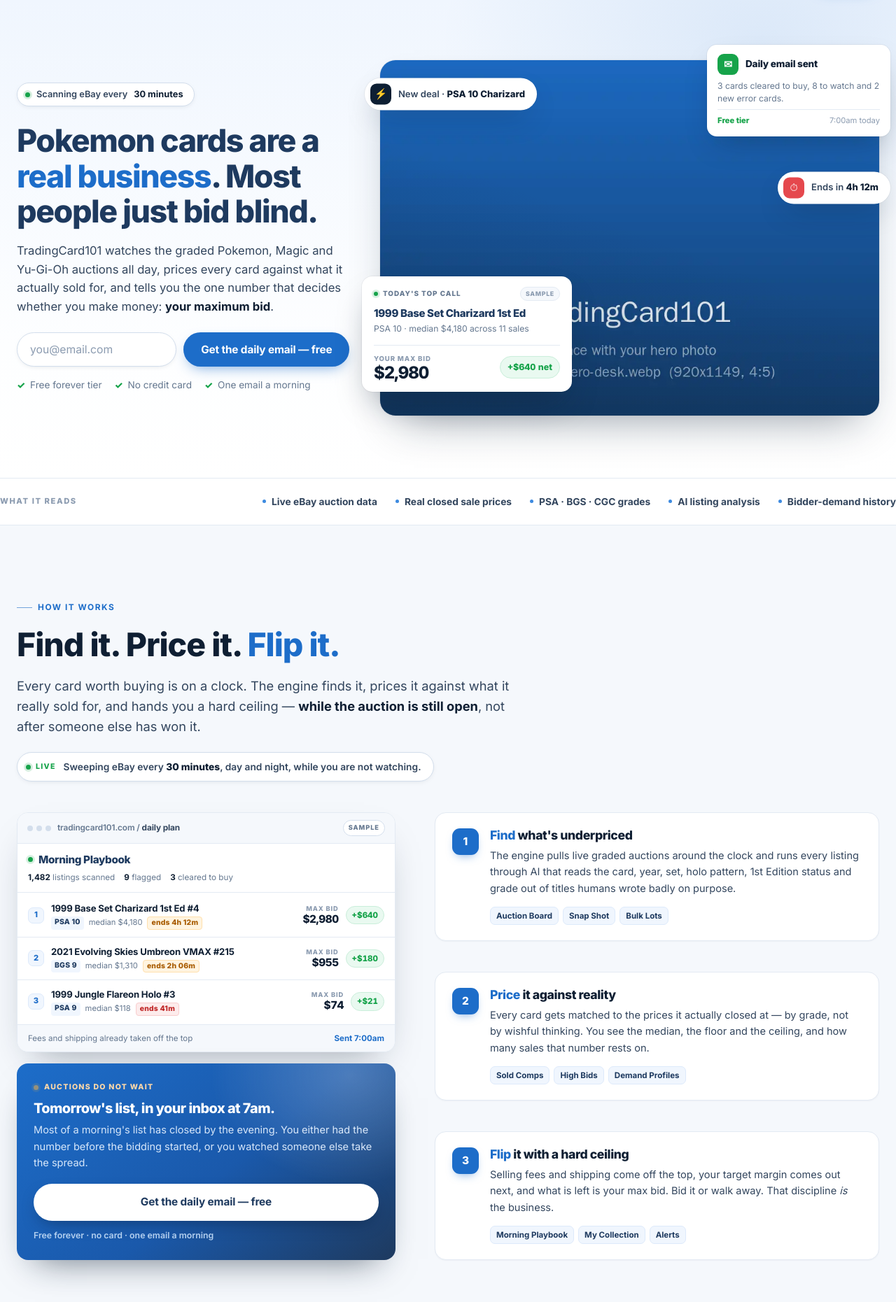
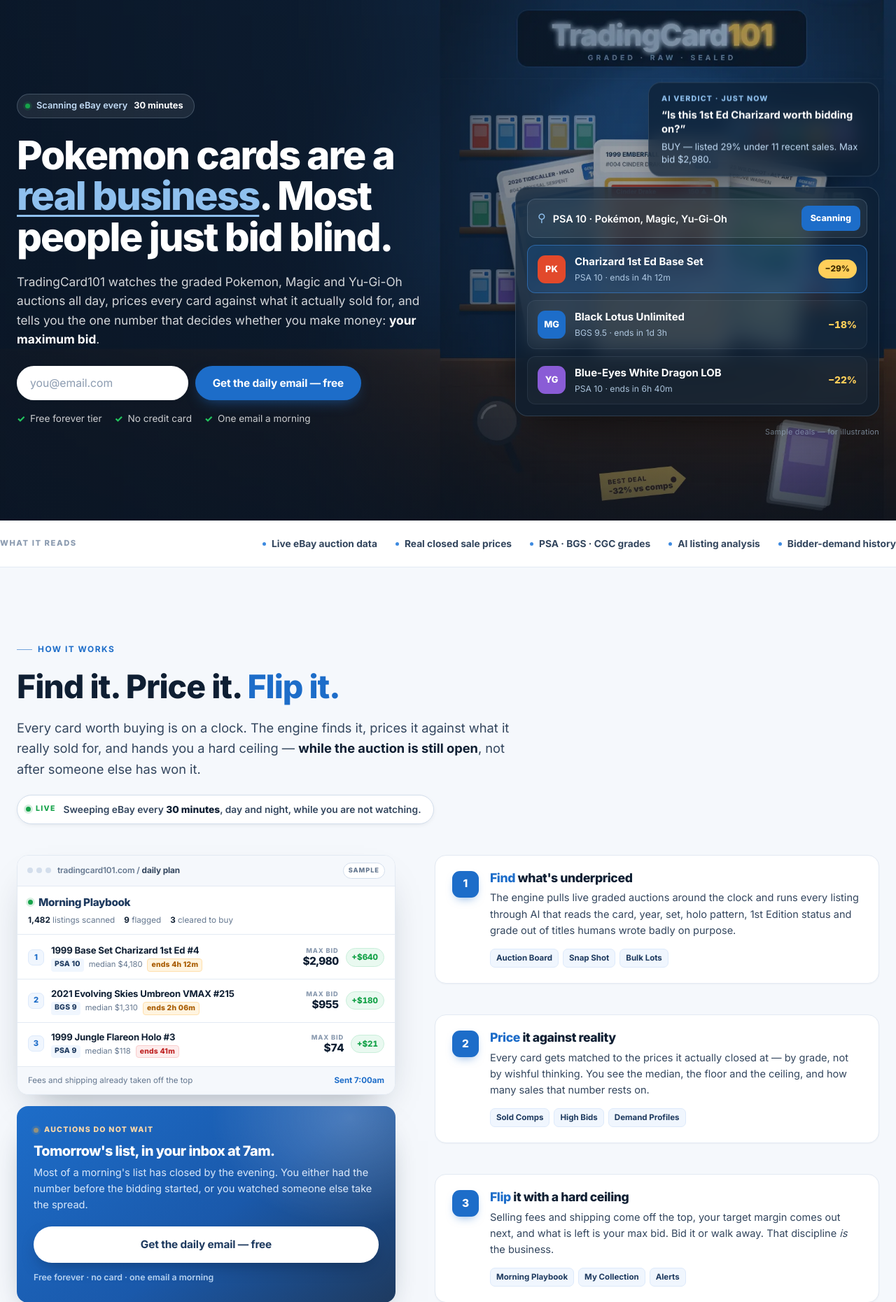
Before and after one commit to aimbluemedia/tradingcard101, a PHP site: page / in a window 1280 px wide. Shown: the part 71-1932 px from the top of the page at 70% size. Run offline with PHP 8.4, Linux system fonts and the light colour scheme; data that the repository does not hold is empty; some libraries are stand-ins or nearby versions.

Commit message:
Rebuild landing hero as full-bleed shop photo with floating deals panel
Replace the cropped portrait photo card and its floating chips with a
full-width background image under a navy wash: headline and signup on the
left, a glass deals panel and AI verdict card on the right. Adds an
illustrated TradingCard101 shop placeholder (hero-shop) and drops the old
hero-desk placeholder.

Co-Authored-By: Claude Opus 5.5 <noreply@anthropic.com>
Claude-Session: https://claude.ai/code/session_01DBA7BYPF7HjtUzbmEdcWTB

```diff
--- a/assets/home.css
+++ b/assets/home.css
@@ -2,13 +2,13 @@
    TradingCard101 — public landing page
    Light layout with a navy/blue brand, in the LeadCrazy mould: white and
    pale-blue bands, one deep-navy results panel, one solid blue CTA band,
-   navy footer. The blues are sampled from the shop photo used in the hero.
+   navy footer. The hero is a full-bleed shop photo under a navy wash.
    Self-contained: the app UI lives in style.css and the two never share a
    selector.
    ========================================================================== */
 
 :root {
-    /* brand blues — hue ~212, taken off the shop sign in the hero photo */
+    /* brand blues — hue ~212 */
     --blue-900: #0d1f33;
     --blue-800: #14314f;
     --blue-700: #1e3a5f;
@@ -163,18 +163,15 @@ h1, h2, h3, h4 { margin: 0; font-weight: 800; letter-spacing: -.022em; line-heig
 
 .hm-hero {
     position: relative; overflow: hidden;
-    padding: clamp(52px, 7vw, 86px) 0 clamp(60px, 7vw, 96px);
-    background:
-        radial-gradient(60% 70% at 85% 8%, rgba(29, 109, 201, .1), transparent 60%),
-        linear-gradient(180deg, var(--blue-50) 0%, #fdfeff 72%, var(--bg) 100%);
+    padding: clamp(64px, 8vw, 110px) 0 clamp(72px, 8vw, 120px);
+    background: var(--blue-900); color: #fff;
 }
-.hm-hero::after { content: ''; position: absolute; inset: auto 0 0 0; height: 1px; background: var(--border); }
-.hm-hero > * { position: relative; }
+.hm-hero > .hm-wrap { position: relative; }
 
 /* 40% copy / 60% photo, both columns the same height.
    The copy column sets the row height and the photo stretches to match it,
    so the two sides start and finish together. */
-.hm-hero-grid { display: grid; grid-template-columns: minmax(0, .8fr) minmax(0, 1.2fr); gap: clamp(28px, 3.4vw, 50px); align-items: stretch; }
+.hm-hero-grid { display: grid; grid-template-columns: minmax(0, 1.05fr) minmax(0, .95fr); gap: clamp(28px, 3.4vw, 50px); align-items: stretch; }
 .hm-hero-copy { display: flex; flex-direction: column; justify-content: center; padding: clamp(18px, 4vh, 46px) 0; }
 /* flex children stretch across the cross axis by default, which would pull
    the status pill out to the full column width */
@@ -186,9 +183,8 @@ h1, h2, h3, h4 { margin: 0; font-weight: 800; letter-spacing: -.022em; line-heig
 
 .hm-pill {
     display: inline-flex; align-items: center; gap: 9px; padding: 6px 15px 6px 11px;
-    border-radius: 999px; background: #fff; border: 1px solid var(--border-2);
-    font-size: .8rem; font-weight: 600; color: var(--ink-2); margin-bottom: 24px;
-    box-shadow: 0 2px 8px -4px rgba(15, 31, 51, .18);
+    border-radius: 999px; background: rgba(255, 255, 255, .08); border: 1px solid rgba(195, 221, 247, .22);
+    font-size: .8rem; font-weight: 600; color: var(--blue-200); margin-bottom: 24px;
 }
 .hm-pill .dot {
     width: 7px; height: 7px; border-radius: 50%; background: var(--green);
@@ -196,14 +192,14 @@ h1, h2, h3, h4 { margin: 0; font-weight: 800; letter-spacing: -.022em; line-heig
     animation: hm-pulse 2.2s ease-in-out infinite;
 }
 @keyframes hm-pulse { 0%, 100% { opacity: 1; } 50% { opacity: .4; } }
-.hm-pill b { color: var(--ink); font-weight: 700; }
+.hm-pill b { color: #fff; font-weight: 700; }
 
 /* the copy column is 40% of the row, so the display type is sized to that
    column rather than to the viewport */
-.hm-hero h1 { font-size: clamp(2rem, 3.5vw, 3.05rem); letter-spacing: -.032em; color: var(--blue-700); }
-.hm-hero h1 .hl { color: var(--blue-600); }
-.hm-hero-sub { font-size: clamp(.98rem, 1.3vw, 1.08rem); color: var(--ink-2); margin: 18px 0 0; max-width: 54ch; }
-.hm-hero-sub strong { color: var(--ink); }
+.hm-hero h1 { font-size: clamp(2.2rem, 4.4vw, 3.9rem); line-height: 1.04; letter-spacing: -.035em; color: #fff; max-width: 15ch; }
+.hm-hero h1 .hl { color: var(--blue-300); text-decoration: underline; text-decoration-thickness: .06em; text-underline-offset: .12em; }
+.hm-hero-sub { font-size: clamp(1rem, 1.35vw, 1.14rem); color: rgba(255, 255, 255, .82); margin: 20px 0 0; max-width: 54ch; }
+.hm-hero-sub strong { color: #fff; }
 
 /* hero email capture */
 .hm-capture { margin: 24px 0 0; }
@@ -212,7 +208,7 @@ h1, h2, h3, h4 { margin: 0; font-weight: 800; letter-spacing: -.022em; line-heig
 .hm-capture form { display: flex; gap: 10px; max-width: 492px; }
 .hm-capture input[type=email] {
     flex: 1; min-width: 0; padding: 14px 18px; border-radius: 999px;
-    background: #fff; border: 1px solid var(--border-2);
+    background: #fff; border: 1px solid transparent;
     color: var(--ink); font-size: .98rem; font-family: inherit;
     box-shadow: 0 2px 8px -5px rgba(15, 31, 51, .25);
     transition: border-color .15s ease, box-shadow .15s ease;
@@ -222,9 +218,9 @@ h1, h2, h3, h4 { margin: 0; font-weight: 800; letter-spacing: -.022em; line-heig
     outline: none; border-color: var(--blue-500);
     box-shadow: 0 0 0 4px rgba(29, 109, 201, .14);
 }
-.hm-capture-note { display: flex; flex-wrap: wrap; gap: 6px 18px; margin: 16px 0 0; font-size: .85rem; color: var(--muted); }
+.hm-capture-note { display: flex; flex-wrap: wrap; gap: 6px 18px; margin: 16px 0 0; font-size: .85rem; color: rgba(255, 255, 255, .78); }
 .hm-capture-note span { display: inline-flex; align-items: center; gap: 7px; }
-.hm-capture-note span::before { content: '✓'; color: var(--green); font-weight: 800; }
+.hm-capture-note span::before { content: '✓'; color: var(--green-2); font-weight: 800; }
 
 /* Grid children must be allowed to shrink: the playbook panel has a wide
    min-content size and would otherwise blow the single-column layout out
@@ -239,67 +235,6 @@ h1, h2, h3, h4 { margin: 0; font-weight: 800; letter-spacing: -.022em; line-heig
 @media (max-width: 520px) {
     .hm-capture form { flex-direction: column; }
     .hm-capture input[type=email], .hm-capture .hm-btn { width: 100%; }
-}
-
-/* ---------- hero visual: photo + floating playbook panel ---------- */
-
-.hm-shot { position: relative; }
-
-.hm-photo {
-    position: relative; border-radius: 22px; overflow: hidden;
-    box-shadow: 0 30px 60px -28px rgba(13, 31, 51, .45), 0 0 0 1px rgba(13, 31, 51, .05);
-    /* Portrait while the hero is stacked; on the two-column layout below the
-       height comes from the copy column instead. Never cap the height while
-       aspect-ratio is in play — that shrinks the width to match and the photo
-       silently loses its share of the row. */
-    aspect-ratio: 4 / 5; background: var(--blue-100);
-}
-.hm-photo img { width: 100%; max-width: 100%; height: 100%; object-fit: cover; display: block; }
-
-@media (min-width: 1001px) {
-    /* The image is taken out of flow so it contributes no intrinsic height —
-       otherwise its 1149px would set the row height and the stretch would
-       have nothing to do. */
-    .hm-photo { aspect-ratio: auto; height: 100%; min-height: 470px; }
-    .hm-photo picture { position: absolute; inset: 0; display: block; }
-    .hm-photo img { position: absolute; inset: 0; object-position: 50% 14%; }
-}
-.hm-photo::after {
-    content: ''; position: absolute; inset: 0; pointer-events: none;
-    background: linear-gradient(200deg, transparent 48%, rgba(13, 31, 51, .3) 100%);
-}
-
-/* today's top call — the compact card floating over the photo's lower-left */
-.hm-call {
-    /* anchored to the photo's bottom edge at every width */
-    position: absolute; left: -28px; bottom: 34px; width: min(300px, 86%); z-index: 5;
-    display: grid; gap: 2px; padding: 15px 17px 14px;
-    background: #fff; border-radius: 15px;
-    box-shadow: 0 24px 50px -16px rgba(13, 31, 51, .4), 0 0 0 1px rgba(13, 31, 51, .05);
-    animation: hm-float 5.5s ease-in-out infinite; animation-delay: -4.2s;
-}
-.hm-call .k {
-    display: flex; align-items: center; gap: 7px; margin-bottom: 7px;
-    font-size: .62rem; font-weight: 800; letter-spacing: .1em; text-transform: uppercase; color: var(--muted);
-}
-.hm-call .k .dot { width: 6px; height: 6px; border-radius: 50%; background: var(--green); box-shadow: 0 0 0 3px rgba(22, 163, 74, .16); }
-.hm-call .k em {
-    font-style: normal; margin-left: auto; letter-spacing: .08em;
-    color: var(--muted-2); background: var(--bg-soft); border: 1px solid var(--border);
-    padding: 2px 7px; border-radius: 999px; font-size: .55rem;
-}
-.hm-call .nm { font-size: .94rem; font-weight: 800; letter-spacing: -.022em; line-height: 1.25; color: var(--blue-700); }
-.hm-call .mt { font-size: .76rem; color: var(--muted); }
-.hm-call .row {
-    display: flex; align-items: center; justify-content: space-between; gap: 12px;
-    margin-top: 11px; padding-top: 11px; border-top: 1px solid var(--border);
-}
-.hm-call .row .lbl { display: block; font-size: .6rem; font-weight: 800; letter-spacing: .09em; text-transform: uppercase; color: var(--muted-2); }
-.hm-call .row .v { display: block; font-size: 1.5rem; font-weight: 800; letter-spacing: -.04em; line-height: 1.1; font-variant-numeric: tabular-nums; }
-.hm-call .row .pl {
-    flex: none; font-size: .78rem; font-weight: 800; font-variant-numeric: tabular-nums;
-    color: var(--green); background: var(--green-50);
-    border: 1px solid #c9eeda; padding: 5px 10px; border-radius: 999px;
 }
 
 /* the full product panel (How it works) */
@@ -365,77 +300,76 @@ h1, h2, h3, h4 { margin: 0; font-weight: 800; letter-spacing: -.022em; line-heig
 }
 .hm-mock-foot .pb { margin-left: auto; font-weight: 700; color: var(--blue-600); }
 
-/* ---------- the chips that spill off the photo's edges ---------- */
+/* ---------- hero: full-bleed photo, dark wash, floating deal feed ---------- */
 
-.hm-chip {
-    position: absolute; z-index: 4;
-    background: #fff; border-radius: 14px; padding: 11px 15px;
-    box-shadow: 0 18px 40px -14px rgba(13, 31, 51, .34), 0 0 0 1px rgba(13, 31, 51, .05);
-    animation: hm-float 5.5s ease-in-out infinite;
+.hm-hero-bg { position: absolute; inset: 0; z-index: 0; display: block; }
+.hm-hero-bg img { width: 100%; height: 100%; object-fit: cover; object-position: 60% 35%; display: block; }
+/* navy wash: solid behind the copy, clearing toward the right so the shop
+   reads through, plus a fade at the bottom into the proof strip */
+.hm-hero::before {
+    content: ''; position: absolute; inset: 0; z-index: 1; pointer-events: none;
+    background:
+        linear-gradient(90deg, rgba(10, 22, 38, .94) 0%, rgba(10, 22, 38, .84) 34%, rgba(10, 22, 38, .45) 62%, rgba(10, 22, 38, .3) 100%),
+        linear-gradient(180deg, rgba(10, 22, 38, 0) 70%, rgba(10, 22, 38, .55) 100%);
 }
+.hm-hero > .hm-wrap { z-index: 2; }
+
+/* floating feed — right column, vertically centred against the copy */
+.hm-feed { position: relative; align-self: center; justify-self: end; width: min(100%, 520px); display: grid; grid-template-columns: minmax(0, 1fr); gap: 14px; }
+
+.hm-feed-ask, .hm-feed-panel {
+    background: rgba(13, 31, 51, .72);
+    -webkit-backdrop-filter: blur(14px); backdrop-filter: blur(14px);
+    border: 1px solid rgba(195, 221, 247, .16); border-radius: 18px;
+    box-shadow: 0 30px 60px -24px rgba(0, 0, 0, .6);
+    color: #fff;
+}
+.hm-feed-ask {
+    justify-self: end; width: min(100%, 330px); padding: 15px 18px; display: grid; gap: 5px;
+    animation: hm-float 6s ease-in-out infinite;
+}
+.hm-feed-ask .k { font-size: .66rem; font-weight: 800; letter-spacing: .12em; text-transform: uppercase; color: var(--blue-300); }
+.hm-feed-ask .q { font-size: .92rem; font-weight: 700; line-height: 1.35; }
+.hm-feed-ask .a { font-size: .82rem; color: var(--blue-200); line-height: 1.4; }
+
+.hm-feed-panel { padding: 16px; display: grid; grid-template-columns: minmax(0, 1fr); gap: 10px; }
+.hm-feed-search {
+    display: flex; align-items: center; gap: 10px; padding: 9px 9px 9px 14px;
+    background: rgba(255, 255, 255, .06); border: 1px solid rgba(195, 221, 247, .18); border-radius: 12px;
+}
+.hm-feed-search .ic { color: var(--blue-300); font-size: 1rem; }
+.hm-feed-search .tx { flex: 1; min-width: 0; font-size: .9rem; font-weight: 600; white-space: nowrap; overflow: hidden; text-overflow: ellipsis; }
+.hm-feed-search .btn {
+    flex: none; font-size: .78rem; font-weight: 800; color: #fff; background: var(--blue-600);
+    padding: 8px 13px; border-radius: 9px;
+}
+.hm-feed-row {
+    display: flex; align-items: center; gap: 13px; padding: 12px 14px;
+    border-radius: 12px; background: rgba(255, 255, 255, .03); border: 1px solid rgba(195, 221, 247, .08);
+}
+.hm-feed-row.is-top { background: rgba(29, 109, 201, .22); border-color: rgba(61, 138, 224, .55); }
+.hm-feed-row .av {
+    width: 40px; height: 40px; flex: none; border-radius: 11px; display: grid; place-items: center;
+    font-size: .8rem; font-weight: 800; color: #fff;
+}
+.hm-feed-row .who { flex: 1; min-width: 0; display: grid; }
+.hm-feed-row .who b { font-size: .93rem; font-weight: 700; white-space: nowrap; overflow: hidden; text-overflow: ellipsis; }
+.hm-feed-row .who small { font-size: .76rem; color: var(--blue-200); opacity: .85; }
+.hm-feed-row .tag {
+    flex: none; font-size: .74rem; font-weight: 800; color: #3b2a00; background: #ffcf5a;
+    padding: 4px 10px; border-radius: 999px;
+}
+.hm-feed-row .sc { flex: none; font-size: .86rem; font-weight: 800; color: #ffcf5a; font-variant-numeric: tabular-nums; }
+.hm-feed-note { justify-self: end; font-size: .68rem; color: rgba(195, 221, 247, .6); letter-spacing: .02em; }
+
 @keyframes hm-float { 0%, 100% { transform: translateY(0); } 50% { transform: translateY(-7px); } }
 
-.hm-chip .ic {
-    width: 30px; height: 30px; flex: none; border-radius: 9px;
-    display: grid; place-items: center; font-size: .9rem; color: #fff;
-}
-.hm-chip .ic.dark  { background: var(--blue-900); }
-.hm-chip .ic.green { background: var(--green); }
-.hm-chip .ic.red   { background: #e5484d; }
-.hm-chip .tx { font-size: .82rem; font-weight: 600; color: var(--ink-2); white-space: nowrap; }
-.hm-chip .tx b { color: var(--ink); font-weight: 800; }
-
-/* single-row pills */
-.hm-chip-new, .hm-chip-time {
-    display: flex; align-items: center; gap: 10px;
-    border-radius: 999px; padding: 8px 17px 8px 8px;
-}
-.hm-chip-new  { top: 32px;  left: -48px; animation-delay: -1.2s; }
-.hm-chip-time { top: 32%;   right: -38px; animation-delay: -3s; }
-
-/* the daily-email card */
-.hm-chip-mail {
-    top: -16px; right: -36px; width: 262px; display: grid; gap: 7px;
-    padding: 13px 15px; animation-delay: -2.4s;
-}
-.hm-chip-mail .hd {
-    display: flex; align-items: center; gap: 10px;
-    font-size: .85rem; font-weight: 800; letter-spacing: -.015em; color: var(--ink);
-}
-.hm-chip-mail p { margin: 0; font-size: .76rem; color: var(--muted); line-height: 1.45; }
-.hm-chip-mail .ft {
-    display: flex; align-items: center; justify-content: space-between; gap: 10px;
-    font-size: .7rem; color: var(--muted-2); padding-top: 7px; border-top: 1px solid var(--border);
-}
-.hm-chip-mail .ft em { font-style: normal; font-weight: 800; color: var(--green); }
-
-/* The container is 1320 wide; below ~1400 the gutters are too thin for the
-   full spill and the right-hand chips would be clipped by the viewport. */
-@media (max-width: 1400px) {
-    .hm-chip-new  { left: -22px; }
-    .hm-chip-time { right: -16px; }
-    .hm-chip-mail { right: -16px; }
-    .hm-call      { left: -26px; }
-}
 @media (max-width: 1000px) {
-    /* width:100% is required — auto side margins opt a grid item out of
-       `stretch`, which would size it to fit-content and overflow the track. */
-    .hm-shot { width: 100%; max-width: 540px; margin: 46px auto 0; }
-    .hm-chip-new { left: -14px; }
-    .hm-chip-time, .hm-chip-mail { right: -14px; }
-    .hm-call { left: -14px; }
-}
-@media (max-width: 700px) {
-    /* the chips sit over the subject's face at this width — drop them and let
-       the one card that carries the pitch (the max bid) do the work */
-    .hm-chip { display: none; }
+    .hm-feed { justify-self: stretch; width: 100%; max-width: 560px; margin: 36px auto 0; }
+    .hm-hero::before { background: linear-gradient(180deg, rgba(10, 22, 38, .88) 0%, rgba(10, 22, 38, .78) 100%); }
 }
 @media (max-width: 560px) {
-    /* stays over the photo's bottom edge here too, rather than dropping
-       below it into the flow */
-    /* insets, not translateX — the float keyframes own `transform` */
-    .hm-call { left: 12px; right: 12px; width: auto; bottom: 16px; }
-    .hm-call .row .v { font-size: 1.35rem; }
+    .hm-feed-ask { width: 100%; }
 }
 
 /* ---------- proof strip ---------- */
@@ -772,6 +706,6 @@ input[type=range].hm-range::-moz-range-thumb {
 
 @media (prefers-reduced-motion: reduce) {
     html { scroll-behavior: auto; }
-    .hm-chip, .hm-call, .hm-pill .dot { animation: none; }
+    .hm-feed-ask, .hm-pill .dot { animation: none; }
     .hm-btn:hover, .hm-step:hover, .hm-tool:hover { transform: none; }
 }
--- a/index.php
+++ b/index.php
@@ -166,6 +166,11 @@ $tools = [
 
 <!-- ===================== HERO ===================== -->
 <section class="hm-hero">
+    <!-- full-bleed shop photo behind the hero -->
+    <picture class="hm-hero-bg" aria-hidden="true">
+        <source srcset="/assets/img/hero-shop.webp" type="image/webp">
+        <img src="/assets/img/hero-shop.jpg" width="1920" height="1080" loading="eager" decoding="async" alt="">
+    </picture>
     <div class="hm-wrap hm-hero-grid">
         <div class="hm-hero-copy">
             <span class="hm-pill"><span class="dot"></span> Scanning eBay every <b>30 minutes</b></span>
@@ -187,45 +192,39 @@ $tools = [
             </div>
         </div>
 
-        <!-- shop photo, with today's top call and the email receipt floating over it -->
-        <div class="hm-shot">
-            <div class="hm-photo">
-                <picture>
-                    <source srcset="/assets/img/hero-desk.webp" type="image/webp">
-                    <img src="/assets/img/hero-desk.jpg" width="920" height="1149" loading="eager" decoding="async"
-                         alt="A seller at a desk with graded trading cards on the shelves behind, a laptop, card savers and a packed shipping box.">
-                </picture>
+        <!-- today's deal feed, floating over the shop photo -->
+        <div class="hm-feed">
+            <div class="hm-feed-ask">
+                <span class="k">AI verdict · just now</span>
+                <span class="q">&ldquo;Is this 1st Ed Charizard worth bidding on?&rdquo;</span>
+                <span class="a">BUY &mdash; listed 29% under 11 recent sales. Max bid $2,980.</span>
             </div>
 
-            <!-- a new deal lands -->
-            <div class="hm-chip hm-chip-new">
-                <span class="ic dark">⚡</span>
-                <span class="tx">New deal · <b>PSA 10 Charizard</b></span>
+            <div class="hm-feed-panel">
+                <div class="hm-feed-search">
+                    <span class="ic" aria-hidden="true">&#9906;</span>
+                    <span class="tx">PSA 10 &middot; Pok&eacute;mon, Magic, Yu-Gi-Oh</span>
+                    <span class="btn">Scanning</span>
+                </div>
+
+                <div class="hm-feed-row is-top">
+                    <span class="av" style="background:#e2492b">PK</span>
+                    <span class="who"><b>Charizard 1st Ed Base Set</b><small>PSA 10 &middot; ends in 4h 12m</small></span>
+                    <span class="tag">&minus;29%</span>
+                </div>
+                <div class="hm-feed-row">
+                    <span class="av" style="background:#1d6dc9">MG</span>
+                    <span class="who"><b>Black Lotus Unlimited</b><small>BGS 9.5 &middot; ends in 1d 3h</small></span>
+                    <span class="sc">&minus;18%</span>
+                </div>
+                <div class="hm-feed-row">
+                    <span class="av" style="background:#8a5cd6">YG</span>
+                    <span class="who"><b>Blue-Eyes White Dragon LOB</b><small>PSA 10 &middot; ends in 6h 40m</small></span>
+                    <span class="sc">&minus;22%</span>
+                </div>
             </div>
 
-            <!-- the free daily email -->
-            <div class="hm-chip hm-chip-mail">
-                <span class="hd"><span class="ic green">✉</span> Daily email sent</span>
-                <p>3 cards cleared to buy, 8 to watch and 2 new error cards.</p>
-                <span class="ft"><em>Free tier</em> <span>7:00am today</span></span>
-            </div>
-
-            <!-- the clock that makes it urgent -->
-            <div class="hm-chip hm-chip-time">
-                <span class="ic red">⏱</span>
-                <span class="tx">Ends in <b>4h 12m</b></span>
-            </div>
-
-            <!-- the number that decides it -->
-            <div class="hm-call">
-                <span class="k"><span class="dot"></span> Today's top call <em>sample</em></span>
-                <span class="nm">1999 Base Set Charizard 1st Ed</span>
-                <span class="mt">PSA 10 · median $4,180 across 11 sales</span>
-                <span class="row">
-                    <span class="bid"><span class="lbl">Your max bid</span><span class="v">$2,980</span></span>
-                    <span class="pl">+$640 net</span>
-                </span>
-            </div>
+            <span class="hm-feed-note">Sample deals &mdash; for illustration</span>
         </div>
     </div>
 </section>
```
Also changed, not shown: PORTING.md (+6 -4 lines), assets/img/hero-desk.jpg (deleted), assets/img/hero-desk.webp (deleted), assets/img/hero-shop.jpg (added), assets/img/hero-shop.webp (added).
